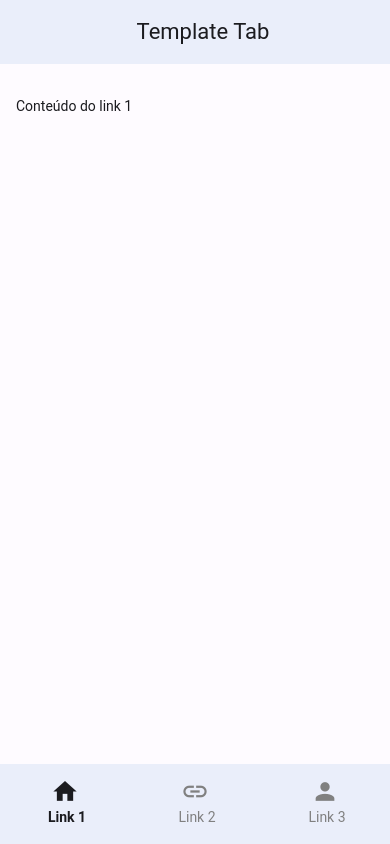
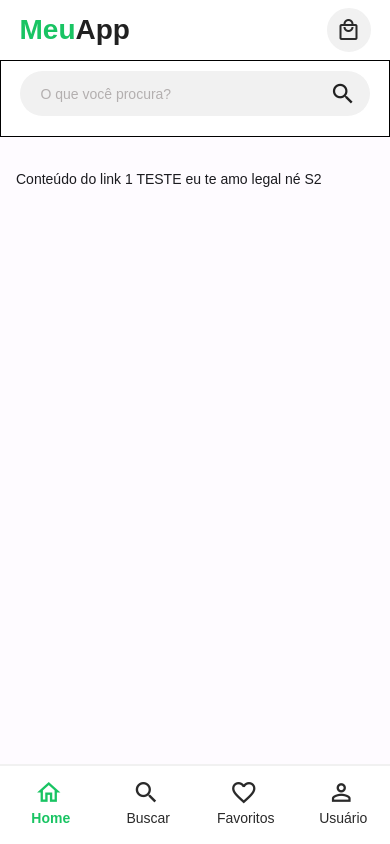
Before and after one commit to LucasMoraisIT/appRotas, a website: page meuApp/www/index.html in a window 390 px wide. Drawn offline with Linux system fonts and the light colour scheme; some packages are replaced by stand-ins of ours.

Commit message:
estilização e implementação do titulo do app, barra de busca e icone de shopping

```diff
--- /dev/null
+++ b/meuApp/www/css/index.css
@@ -0,0 +1,126 @@
+:root{
+    --branco: #ffff;
+    --gelo: #f1f1f1;
+    --verde: #19c463;
+    --preto: #2a2a2a;
+}
+
+@import url('https://fonts.googleapis.com/css2?family=Bebas+Neue&family=Montserrat:ital,wght@0,100..900;1,100..900&family=Noto+Sans+Mono:wght@100&display=swap');
+
+
+body{
+    font-family: "Bebas Neue", sans-serif;
+}
+.toolbar{
+    height: 80px;
+}
+
+.tab-link{
+    display: flex;
+    justify-content: center;
+    flex-flow: column wrap;
+}
+
+.toolbar-inner{
+    background: var(--branco);
+    border-top: 2px solid var(--gelo);
+}
+
+.toolbar-inner .link{
+    flex:1;
+    height: 80px;
+    line-height: 25px;
+	font-weight:bold;
+    color: var(--verde);
+}
+
+.toolbar-inner .link:not(.active){
+    color: var(--preto);
+	font-weight:normal;
+}
+
+.toolbar-inner > .link i{
+    font-size: 28px;
+}
+
+.top-nav{
+    width: 100%;
+    height: 60px;
+    background: var(--branco);
+    display: flex;
+    align-items: center;
+    justify-content: space-between;
+}
+
+.title-logo{
+    font-weight: 600;
+    margin-left: 5%;
+    span{
+        color: var(--verde);
+    }
+}
+.btn-cart{
+    width: 40px;
+    height: 40px;
+    background-color: var(--gelo);
+    display: flex;
+    align-items: center;
+    justify-content: center;
+    margin-right: 5%;
+    border-radius: 50%;
+    border: 2px solid var(--gelo);
+    font-size: 24px;
+    color: var(--preto);
+}
+
+.btn-cart::before{
+    content: attr(data-count);
+    background: var(--verde);
+    width: 17px;
+    height: 17px;
+    border-radius: 50%;
+    display: flex;
+    align-items: center;
+    justify-content: center;
+    font-size: 12px;
+    color: var(--branco);
+    position: absolute;
+    top: 5px;
+    right: 0px;
+    margin-right: 5%;
+}
+
+.btn-cart[data-count="0"]::before{
+    display: none;
+}
+a{
+    color: var(--verde);
+    font-weight: 600;
+    text-decoration: none;
+}
+
+form{
+    padding-top: 10px;
+    background-color: var(--branco);
+    padding-bottom: 20px;
+    border: 1px solid black;
+    position: relative;
+}
+input[type="text"]{
+    width: 90%;
+    height: 45px;
+    border-radius: 30px;
+    margin: auto;
+    padding: 10px 20px;
+    background-color: var(--gelo);
+}
+::placeholder{
+    color: #b3afaf;
+}
+.icone-busca{
+    position: absolute;
+    top: 0px;
+    right: 5%;
+    font-size: 27px;
+    padding: 13px;
+}
--- a/meuApp/www/css/personalizado.css
+++ /dev/null
@@ -1,25 +0,0 @@
-.toolbar{
-    height: 80px;
-}
-
-.tab-link{
-    display: flex;
-    justify-content: center;
-    flex-flow: column wrap;
-}
-
-.toolbar-inner .link{
-    flex:1;
-    height: 80px;
-    line-height: 25px;
-	font-weight:bold;
-}
-
-.toolbar-inner .link:not(.active){
-    color:gray;
-	font-weight:normal;
-}
-
-.toolbar-inner > .link i{
-    font-size: 28px;
-}
--- a/meuApp/www/index.html
+++ b/meuApp/www/index.html
@@ -14,7 +14,7 @@
     <!-- Path to Framework7 Library Bundle CSS -->
     <link rel="stylesheet" href="lib/framework7-bundle.min.css">
     <!-- CSS PERSONALIZADO PARA MENU-->
-    <link rel="stylesheet" href="css/personalizado.css">
+    <link rel="stylesheet" href="css/index.css">
     <!--Ícones Material Design-->
     <link rel="stylesheet" href="css/materialdesignicons.min.css">
 
@@ -32,16 +32,20 @@
             <div class="toolbar toolbar-bottom">
                 <div class="toolbar-inner display-flex">
                     <a href="/index/" class="tab-link link active">
-                        <i class="mdi mdi-home"></i>
-                        <span>Link 1</span>
+                        <i class="mdi mdi-home-outline"></i>
+                        <span>Home</span>
                     </a>
                     <a href="/link2/" class="tab-link link">
-                        <i class="mdi mdi-link"></i>
-                        <span>Link 2</span>
+                        <i class="mdi mdi-magnify"></i>
+                        <span>Buscar</span>
                     </a>
                     <a href="/link3/" class="tab-link link">
-                        <i class="mdi mdi-account"></i>
-                        <span>Link 3</span>
+                        <i class="mdi mdi-heart-outline"></i>
+                        <span>Favoritos</span>
+                    </a>
+                    <a href="/link4/" class="tab-link link">
+                        <i class="mdi mdi-account-outline"></i>
+                        <span>Usuário</span>
                     </a>
 
                 </div>
@@ -50,18 +54,20 @@
             <!-- Initial Page, "data-name" contains page name -->
             <div data-name="index" class="page color-theme-blue">
 
-                <!-- Top Navbar -->
-                <div class="navbar">
-                    <div class="navbar-bg"></div>
-                    <div class="navbar-inner justify-content-center">
-                        <div class="title ">Template Tab</div>
-                    </div>
-                </div>
+                <!-- Publicidade -->
+                 <div class="top-nav">
+                    <h1 class="title-logo"><span>Meu</span>App</h1>
+                    <a href="#" class="btn-cart" data-count="0"><i class="mdi mdi-shopping-outline"></i></a>
+                 </div>
+                 <form action="">
+                    <input placeholder="O que você procura?" type="text">
+                    <i class=" icone-busca mdi mdi-magnify"></i>
+                 </form>
 
                 <!-- Scrollable page content -->
                 <div class="page-content">
                     <div class="block">
-                        Conteúdo do link 1
+                        Conteúdo do link 1 TESTE eu te amo  legal né S2
                     </div>
                 </div>
             </div>
--- a/meuApp/www/js/routes.js
+++ b/meuApp/www/js/routes.js
@@ -74,12 +74,31 @@ var app = new Framework7({
 		},
 	  }
     },
+    {
+      path: '/link4/',
+      url: 'link4.html',
+      animate: false,
+	  on: {
+		pageBeforeIn: function (event, page) {
+		// fazer algo antes da página ser exibida
+		},
+		pageAfterIn: function (event, page) {
+		// fazer algo depois da página ser exibida
+		},
+		pageInit: function (event, page) {
+		// fazer algo quando a página for inicializada
+		},
+		pageBeforeRemove: function (event, page) {
+		// fazer algo antes da página ser removida do DOM
+		},
+	  }
+    },
   ],
   // ... other parameters
 });
 
 //Para testes direto no navegador
-//var mainView = app.views.create('.view-main', { url: '/index/' });
+var mainView = app.views.create('.view-main', { url: '/index/' });
 
 //EVENTO PARA SABER O ITEM DO MENU ATUAL
 app.on('routeChange', function (route) {
```
Also changed, not shown: meuApp/www/link4.html (added, +59 -0 lines).
